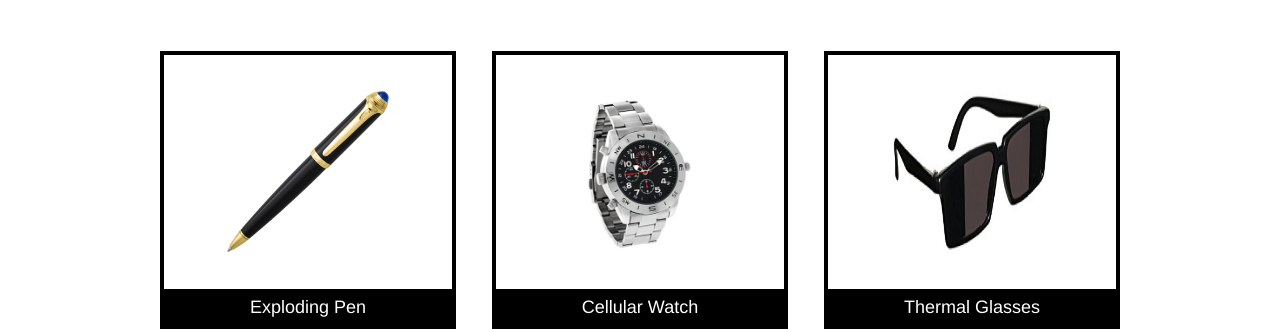
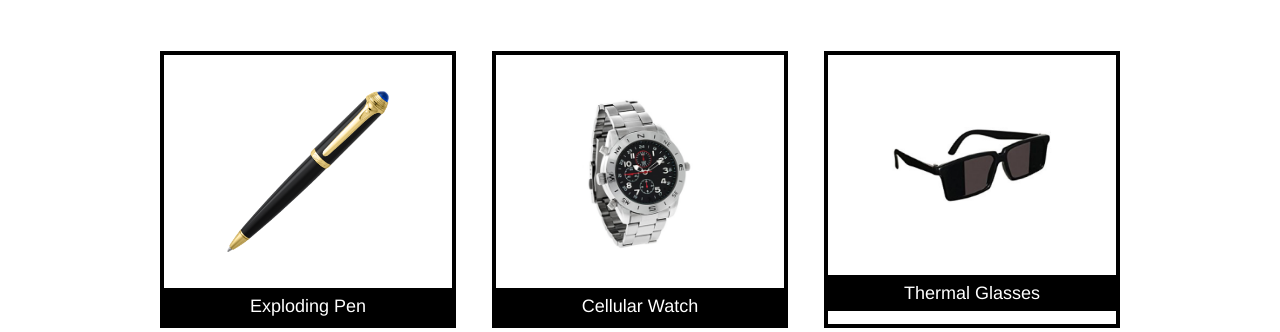
Before and after one commit to Beegee17/secretsupplyagentinc, a plain HTML site: page index.html in a window 1280 px wide. Shown: the part 549-881 px from the top of the page. Drawn offline with Linux system fonts and the light colour scheme.

Commit message:
Update style.css
fixed style sheet

```diff
--- a/resources/css/style.css
+++ b/resources/css/style.css
@@ -106,8 +106,7 @@
   padding: 2rem 0;
   display: flex;
   justify-content: center;
-  align-items: center;
-  height: 9rem;
+  max-height: 9rem;
 
 }
 
```
